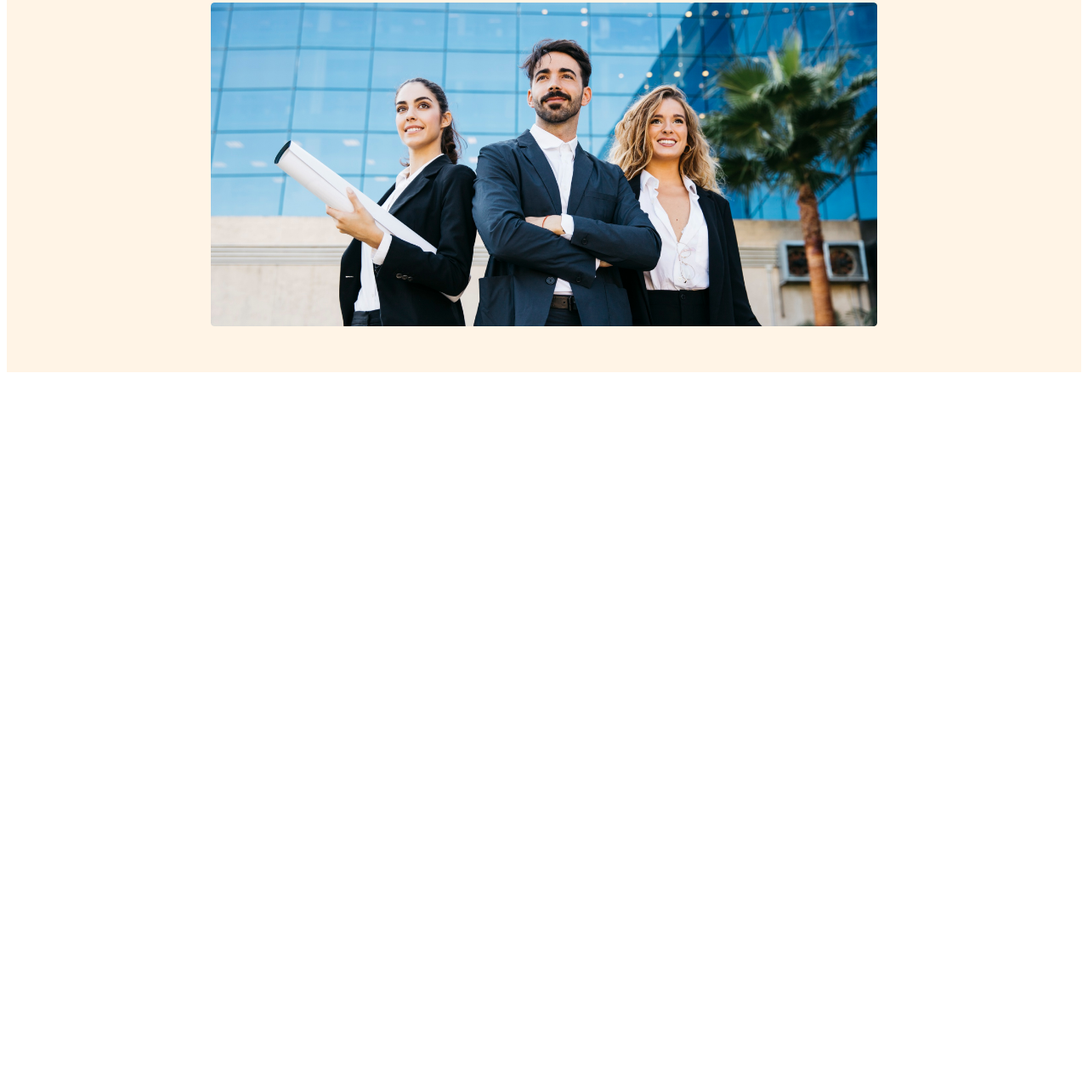
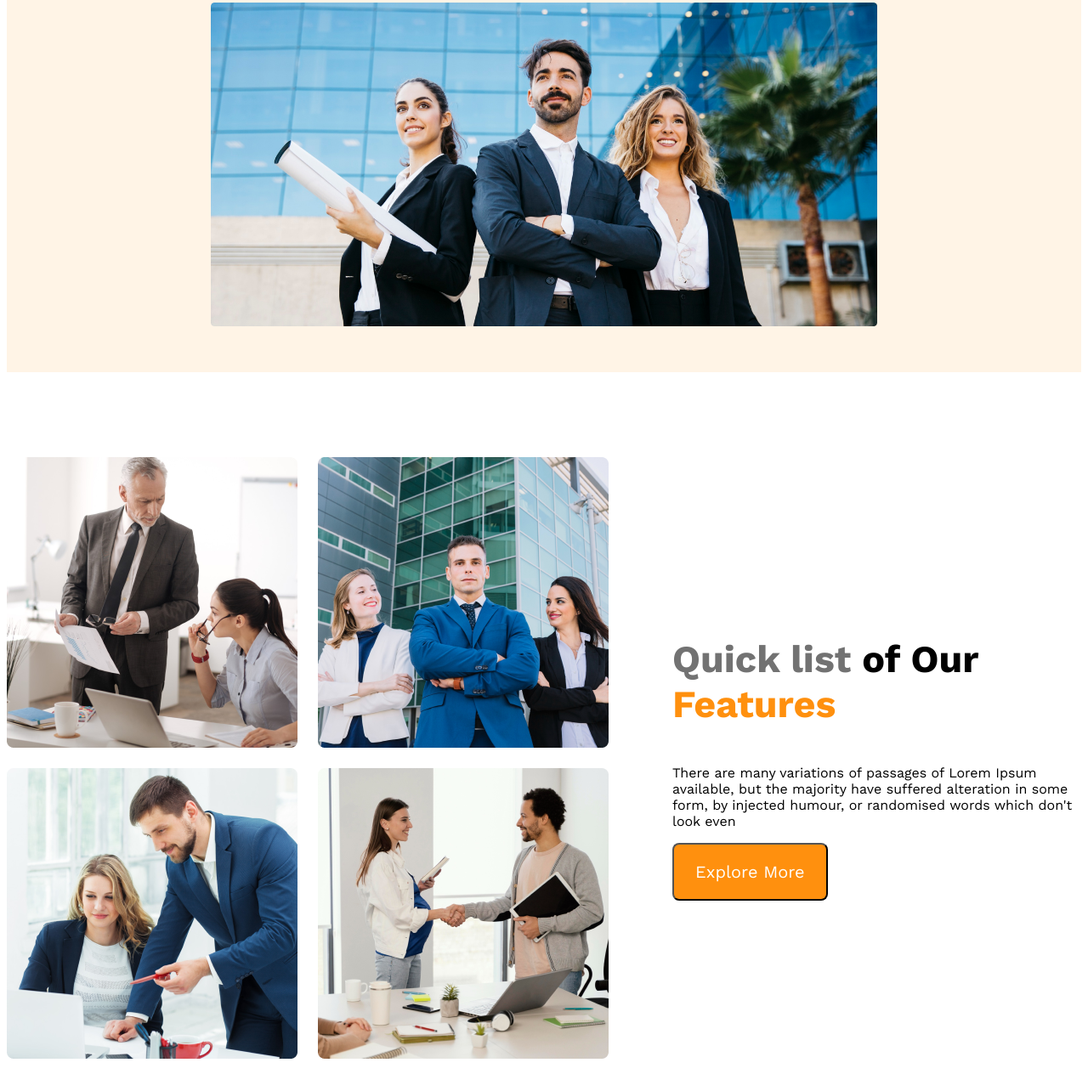
Before and after one commit to TONMOY533/g3-architects, a plain HTML site: page index.html in a window 1280 px wide. Shown: the part 608-1892 px from the top of the page at 85% size. Before the commit the page ends 1054 px from the top, so only its background shows below. Drawn offline with nearby package versions, Linux system fonts and the light colour scheme.

Commit message:
features team content added

```diff
--- a/index.html
+++ b/index.html
@@ -33,7 +33,21 @@
     </header>
 
     <main>
+<!-- team section-->
+<section class="team-cont">
+    <div class="teams-img-cont">
+        <img src="images/team1.png" alt="">
+        <img src="images/team2.png" alt="">
+        <img src="images/team3.png" alt="">
+        <img src="images/team4.png" alt="">
+    </div>
 
+    <div class="Tc">
+        <H3 class="team-title"><span class="ql">Quick list </span> <span>of Our</span> <span class="Ftr">Features</span></H3>
+        <p>There are many variations of passages of Lorem Ipsum available, but the majority have suffered alteration in some form, by injected humour, or randomised words which don't look even</p>
+        <button class="btn-primary">Explore More</button>
+    </div>
+</section>
     </main>
 <footer>
 
--- a/styles/style.css
+++ b/styles/style.css
@@ -86,3 +86,43 @@ nav li a {
         padding:50px
     }
 }
+
+/* main margins*/
+
+main {
+    max-width: 1440px;
+    margin: 0 auto ;
+}
+
+.team-cont {
+    display: flex;
+    align-items: center;
+
+
+
+.Tc {
+    margin-left: 75px;
+}
+
+.teams-img-cont {
+    display: grid;
+    grid-template-columns: repeat( 2, 1fr);
+    margin-top: 100px;
+    margin-bottom: 100px;
+    gap : 24px
+
+}
+
+.team-title {
+    font-size: 2.8rem;
+}
+
+.team-title .ql {
+    color: var(--dark-03, #727272);
+    font-weight: 700;
+}
+
+.team-title .Ftr {
+    color: #FF900E;
+    font-weight: 700;
+}
```
